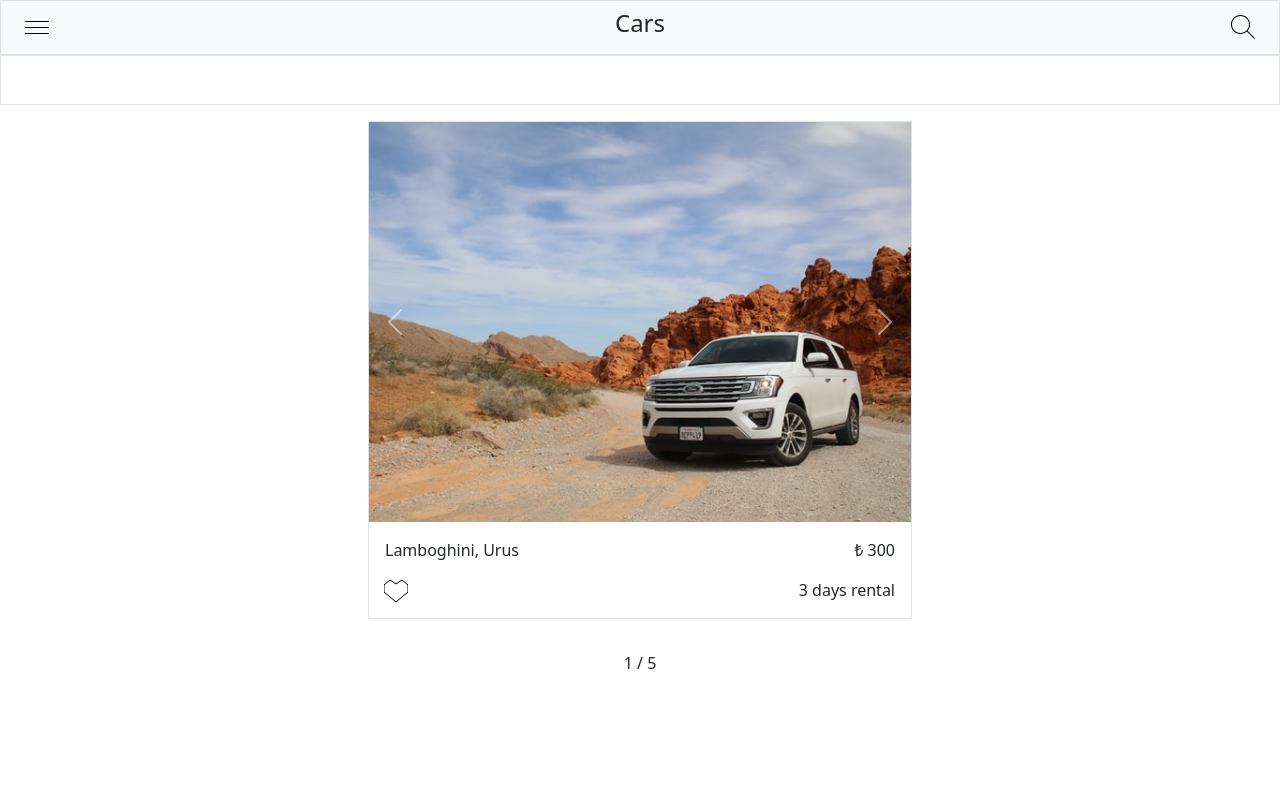
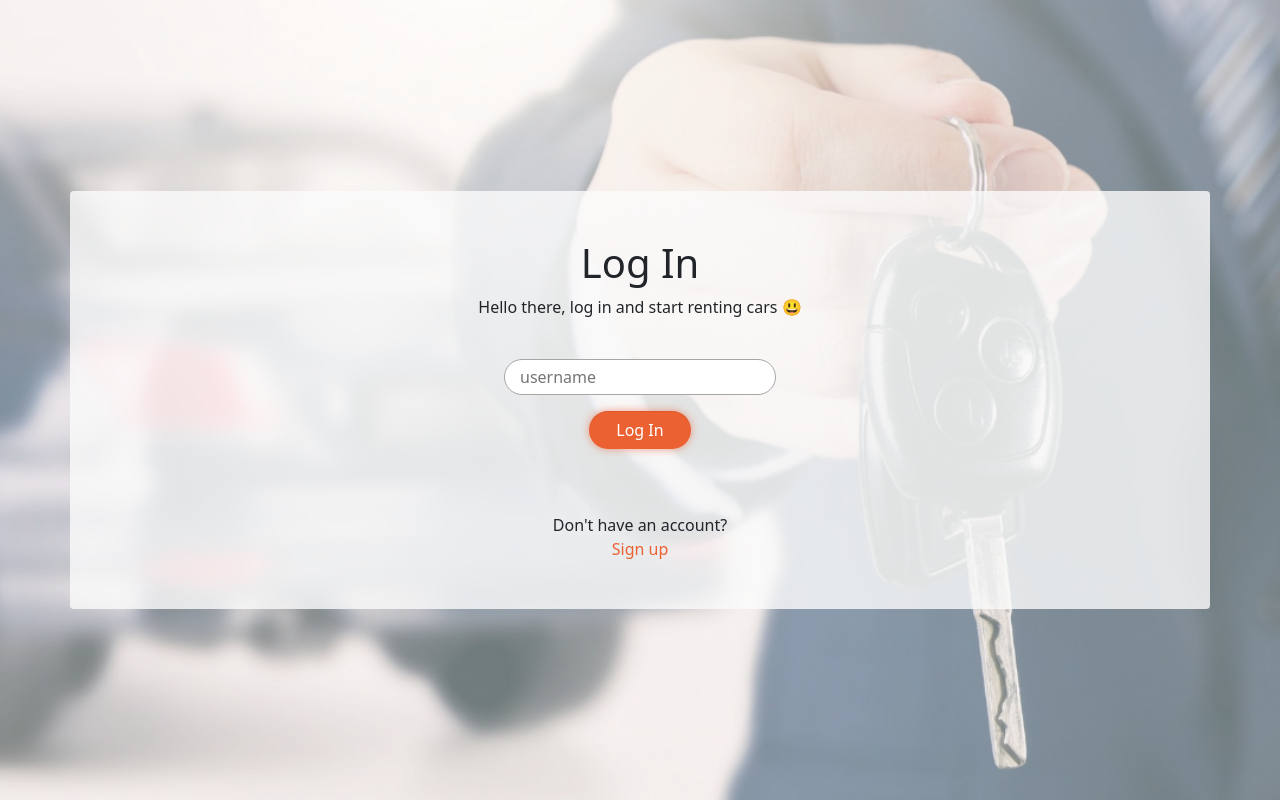
Before and after one commit to misterpaul4/kibris-car-rentals, a React (Create React App) app: page /login in a window 1280 px wide. Built offline with nearby package versions, Linux system fonts and the light colour scheme.

Commit message:
Add signup and login pages

```diff
--- a/package.json
+++ b/package.json
@@ -10,7 +10,7 @@
     "react": "^17.0.2",
     "react-bootstrap": "^2.0.2",
     "react-dom": "^17.0.2",
-    "react-router-dom": "^6.0.2",
+    "react-router-dom": "^5.2.0",
     "react-scripts": "4.0.3",
     "web-vitals": "^1.1.2"
   },
--- a/src/component/Filter.js
+++ b/src/component/Filter.js
@@ -3,7 +3,7 @@ import React from 'react';
 const Filter = () => {
 
   return (
-    <div className='border py-4'>
+    <div className='py-4'>
       {/* <form>
         <input type='dropdown' />
       </form> */}
--- /dev/null
+++ b/src/css/Authentication.css
@@ -0,0 +1,28 @@
+.auth-container {
+  height: 100vh;
+  display: grid;
+  place-items: center;
+  background-image: url("../img/authBG.png");
+}
+
+.auth-container input[type='text'] {
+  border: 1px solid rgb(168, 165, 165);
+  padding: 5px 15px;
+  width: 17em;
+}
+
+.auth-container .auth {
+  background: rgba(252, 252, 252, 0.8);
+}
+
+.auth-container input:focus {
+  border-color: rgba(236, 97, 50, 0.8);
+  box-shadow: 0 1px 1px rgba(0, 0, 0, 0.075) inset, 0 0 8px rgba(236, 97, 50, 0.6);
+  outline: 0 none;
+}
+
+.auth-container input[type='submit'] {
+  padding: 7px 27px;
+  border: none;
+  color: white;
+}
--- a/src/css/index.css
+++ b/src/css/index.css
@@ -7,3 +7,16 @@
   -o-background-size: cover;
   background-size: cover;
 }
+
+.bg-red {
+  background-color: #ec6132;
+}
+
+.shadow {
+  box-shadow: 0 1px 1px rgba(0, 0, 0, 0.075) inset, 0 0 8px rgba(236, 97, 50, 0.6) !important;
+}
+
+a {
+  color: #ec6132;
+  text-decoration: none;
+}
--- a/src/index.js
+++ b/src/index.js
@@ -1,11 +1,11 @@
 import React from 'react';
 import ReactDOM from 'react-dom';
 import './css/index.css';
-import App from './pages/App';
+import Routes from './routes';
 
 ReactDOM.render(
   <React.StrictMode>
-    <App />
+    <Routes />
   </React.StrictMode>,
   document.getElementById('root')
 );
--- /dev/null
+++ b/src/pages/LogIn.js
@@ -0,0 +1,26 @@
+import React from 'react';
+import { Link } from 'react-router-dom';
+import '../css/Authentication.css';
+const LogIn = () => {
+
+  return (
+    <div className='auth-container container-fluid text-center bg-img'>
+      <div className='container rounded py-5 auth'>
+        <h1>Log In</h1>
+        <p>Hello there, log in and start renting cars <span>&#128515;</span></p>
+        <form>
+          <input type='text' className='rounded-pill mt-4' placeholder='username' /><br></br>
+          <input type='submit' value='Log In' className='rounded-pill my-3 bg-red shadow' />
+        </form>
+
+        <div className='mt-5'>
+          Don't have an account?
+          <br></br>
+          <Link to={`/signup`}>Sign up</Link>
+        </div>
+      </div>
+    </div>
+  );
+}
+
+export default LogIn;
--- /dev/null
+++ b/src/pages/Signup.js
@@ -0,0 +1,25 @@
+import React from 'react';
+import { Link } from 'react-router-dom';
+import '../css/Authentication.css';
+const Signup = () => {
+
+  return (
+    <div className='auth-container container-fluid text-center bg-img'>
+      <div className='container rounded py-5 auth'>
+        <h1>Create An Account</h1>
+        <form>
+          <input type='text' className='rounded-pill mt-4' placeholder='username' /><br></br>
+          <input type='submit' value='Sign up' className='rounded-pill my-3 bg-red shadow' />
+        </form>
+
+        <div className='mt-5'>
+          Already have an account?
+          <br></br>
+          <Link to={`/login`}>Log in</Link>
+        </div>
+      </div>
+    </div>
+  );
+}
+
+export default Signup;
--- a/src/routes.js
+++ b/src/routes.js
@@ -1,13 +1,16 @@
 import React from 'react';
 import { BrowserRouter, Switch, Route } from 'react-router-dom';
 import App from './pages/App';
+import LogIn from './pages/LogIn';
+import Signup from './pages/Signup';
 import './css/index.css';
 
 const Routes = () => (
   <BrowserRouter>
-    <Header />
     <Switch>
       <Route exact path="/" component={App} />
+      <Route exact path="/login" component={LogIn} />
+      <Route exact path="/signup" component={Signup} />
     </Switch>
   </BrowserRouter>
 );
```
Also changed, not shown: src/img/authBG.png (added), 1 other file (tests, documents, lock files or other folders).
